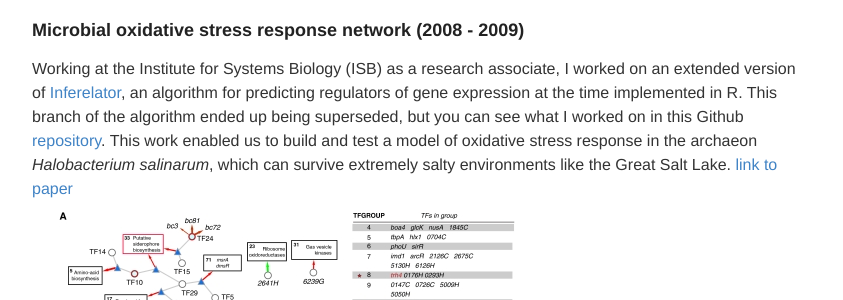
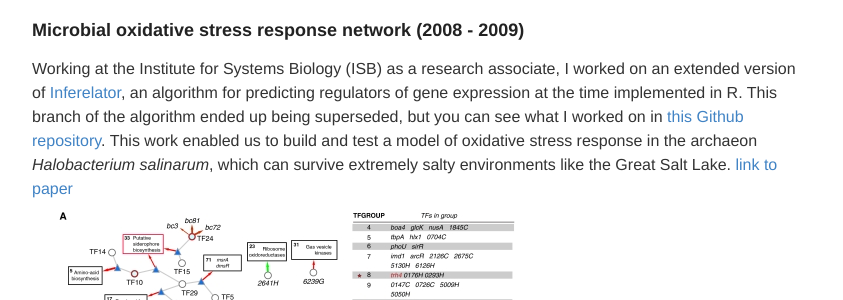
Before and after one commit to ptvan/ptvan.github.io, a Jekyll site: the page built from research.md, in a window 1280 px wide and 900 px high, scrolled down 2078 px. Shown: the part 176-476 px from the top of the window, without its empty margins (218-1061 px from the left). Built offline with Jekyll 4.4.1, drawn with Linux system fonts in a browser that asks for light colours.

Commit message:
minor updates

```diff
--- a/research.md
+++ b/research.md
@@ -42,7 +42,7 @@ Lastly, I mentored three 2-person teams of CMU undergrads in preparing 2DE prote
 
 ### Microbial oxidative stress response network (2008 - 2009)
 
-Working at the Institute for Systems Biology (ISB) as a research associate, I worked on an extended version of [Inferelator](https://www.ncbi.nlm.nih.gov/pubmed/16686963), an algorithm for predicting regulators of gene expression at the time implemented in R. This branch of the algorithm ended up being superseded, but you can see what I worked on in this Github [repository](https://github.com/ptvan/inferelator-ancient). This work enabled us to build and test a model of oxidative stress response in the archaeon _Halobacterium salinarum_, which can survive extremely salty environments like the Great Salt Lake. [link to paper](https://www.ncbi.nlm.nih.gov/pmc/articles/PMC1987344/)
+Working at the Institute for Systems Biology (ISB) as a research associate, I worked on an extended version of [Inferelator](https://www.ncbi.nlm.nih.gov/pubmed/16686963), an algorithm for predicting regulators of gene expression at the time implemented in R. This branch of the algorithm ended up being superseded, but you can see what I worked on in [this Github repository](https://github.com/ptvan/inferelator-ancient). This work enabled us to build and test a model of oxidative stress response in the archaeon _Halobacterium salinarum_, which can survive extremely salty environments like the Great Salt Lake. [link to paper](https://www.ncbi.nlm.nih.gov/pmc/articles/PMC1987344/)
 
 ![EGRIN_OS network](/images/EGRIN_OS-network.jpg "EGRIN_OS-network.jpg")
 
```
